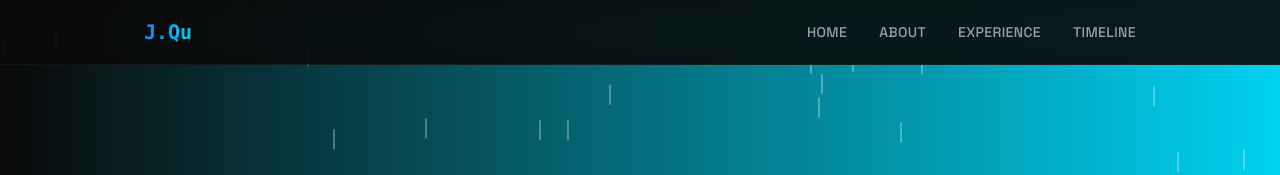
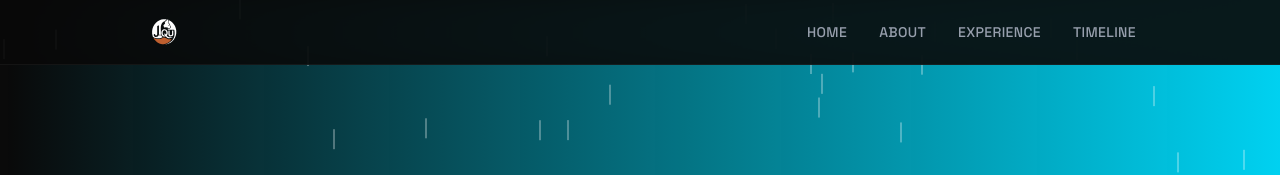
Before and after one commit to jeffersonqu1/jefferson-resume, a React (Vite) app: page / in a window 1280 px wide. Shown: the top 175 px of the page. Built offline with nearby package versions, Linux system fonts and the light colour scheme.

Commit message:
adding logo

```diff
--- a/src/components/Navbar.jsx
+++ b/src/components/Navbar.jsx
@@ -1,4 +1,5 @@
 import { useEffect } from "react"
+import Logo from "../assets/images/jqu-logo.svg"
 
 const navLinks = [
   { href: "#home", label: "Home" },
@@ -16,8 +17,8 @@ export const Navbar = ({ menuOpen, setMenuOpen }) => {
     <nav className="fixed top-0 w-full z-40 bg-[rgba(10,10,10,0.92)] backdrop-blur-md border-b border-white/5">
       <div className="max-w-5xl mx-auto px-4">
         <div className="flex justify-between items-center h-16">
-          <a href="#home" className="font-mono text-xl font-bold text-white hover:scale-110 transition-transform">
-            <span className="bg-gradient-to-r from-blue-500 to-cyan-400 bg-clip-text text-transparent">J.Qu</span>
+          <a href="#home" className="hover:scale-110 transition-transform">
+            <img src={Logo} alt="J.Qu" className="h-10 w-auto" />
           </a>
 
           <button
```
Also changed, not shown: src/assets/images/jqu-logo.svg (added).
